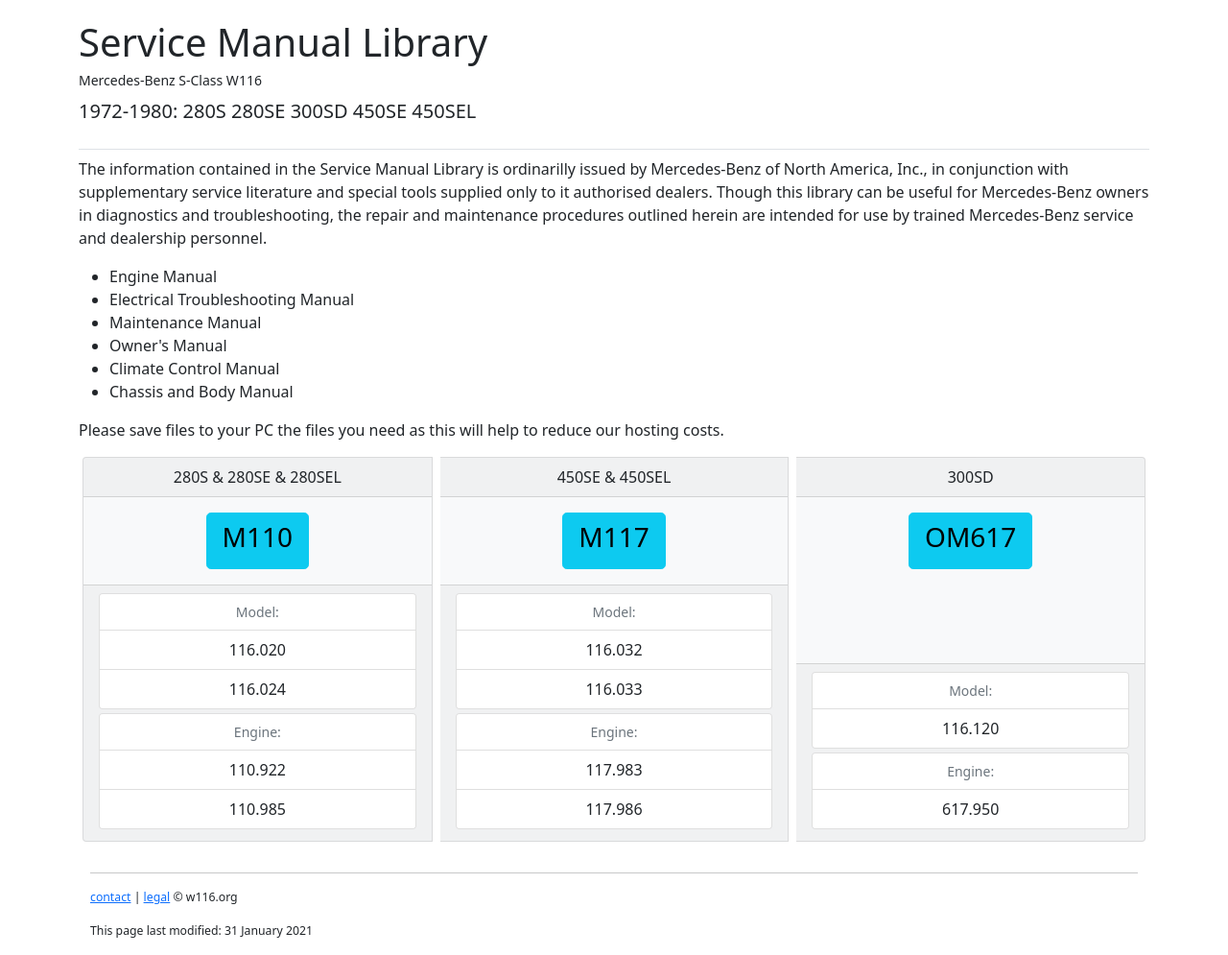
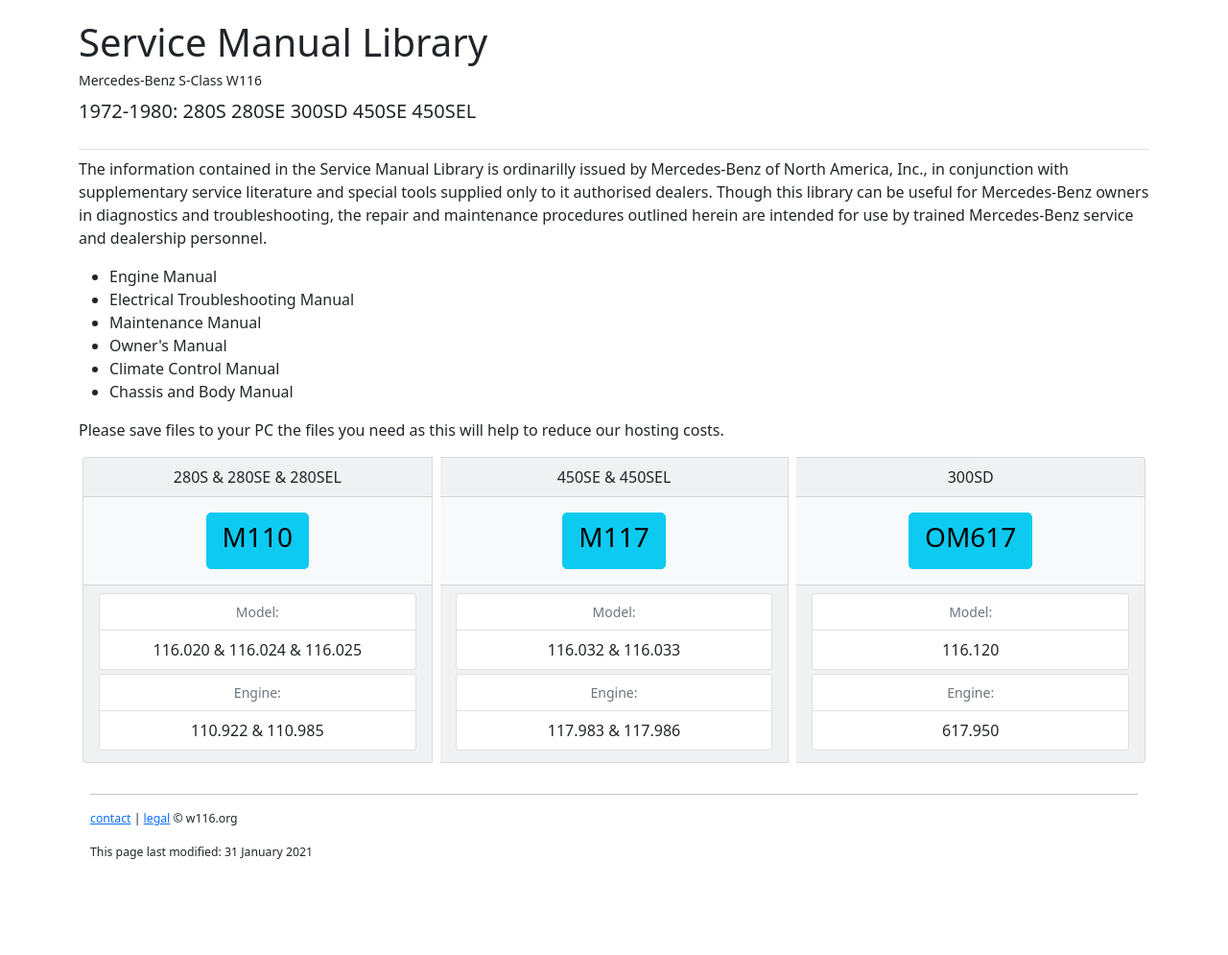
Before and after one commit to W116org/handbook, a Jekyll site: the page built from index.html, in a window 1280 px wide, cut to the strip 210-1205 px from the top of the page. Shown: the whole strip at 96% size. Built offline with Jekyll 4.4.1, drawn with Linux system fonts in a browser that asks for light colours; comment, search, counter and statistics services are not loaded; after the commit the page ends 1123 px from its top, so only the background shows below that.

Commit message:
Update index.html

```diff
--- a/index.html
+++ b/index.html
@@ -41,13 +41,11 @@
     <div class="card-footer">
       <ul class="list-group mb-1 bg-light">
         <li class="list-group-item small text-muted">Model:</li>
-        <li class="list-group-item">116.020</li>
-        <li class="list-group-item">116.024</li>
+        <li class="list-group-item">116.020 &amp; 116.024 &amp; 116.025</li>
       </ul>
       <ul class="list-group mb-1 bg-light">
         <li class="list-group-item small text-muted">Engine:</li>
-        <li class="list-group-item">110.922</li>
-        <li class="list-group-item">110.985</li>
+        <li class="list-group-item">110.922 &amp; 110.985</li>
       </ul>
     </div>
   </div>
@@ -62,13 +60,11 @@
     <div class="card-footer">
       <ul class="list-group mb-1 bg-light">
         <li class="list-group-item small text-muted">Model:</li>
-        <li class="list-group-item">116.032</li>
-        <li class="list-group-item">116.033</li>
+        <li class="list-group-item">116.032 &amp; 116.033</li>
       </ul>
       <ul class="list-group mb-1 bg-light">
         <li class="list-group-item small text-muted">Engine:</li>
-        <li class="list-group-item">117.983</li>
-        <li class="list-group-item">117.986</li>
+        <li class="list-group-item">117.983 &amp; 117.986</li>
       </ul>
     </div>
   </div>
```
